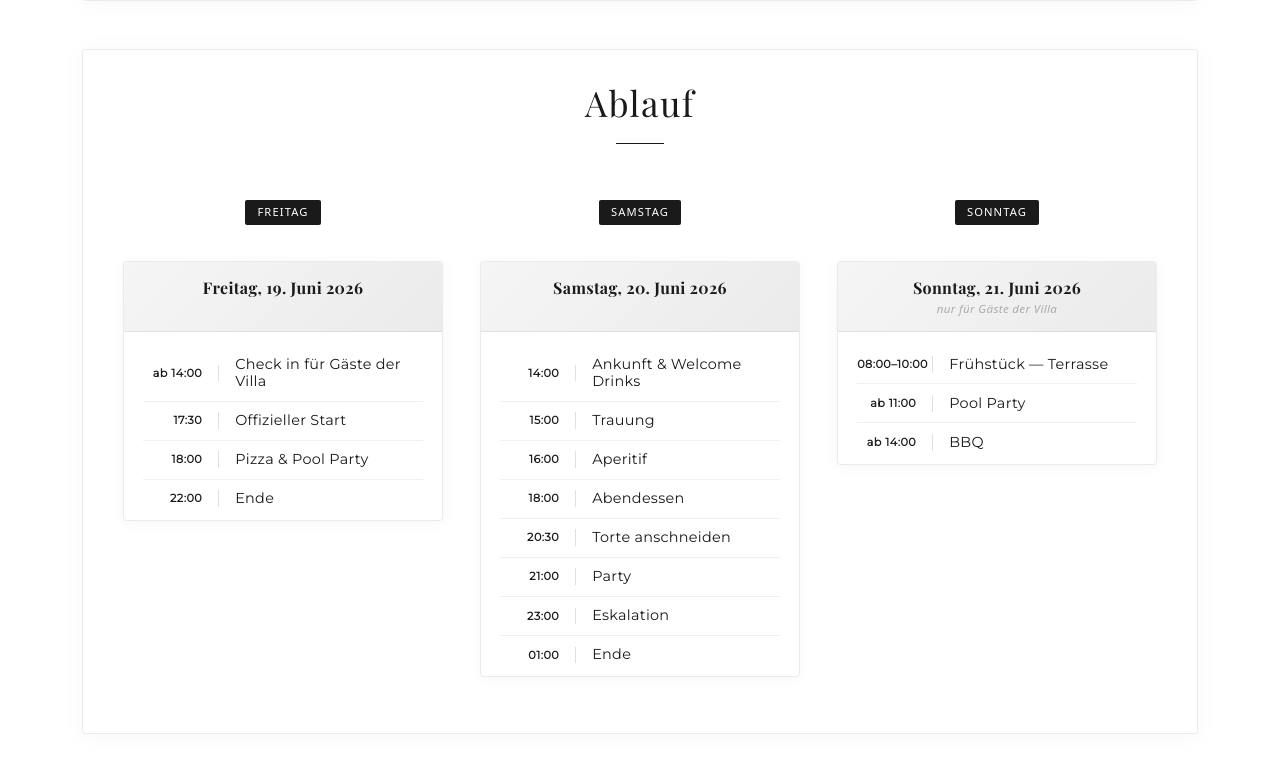
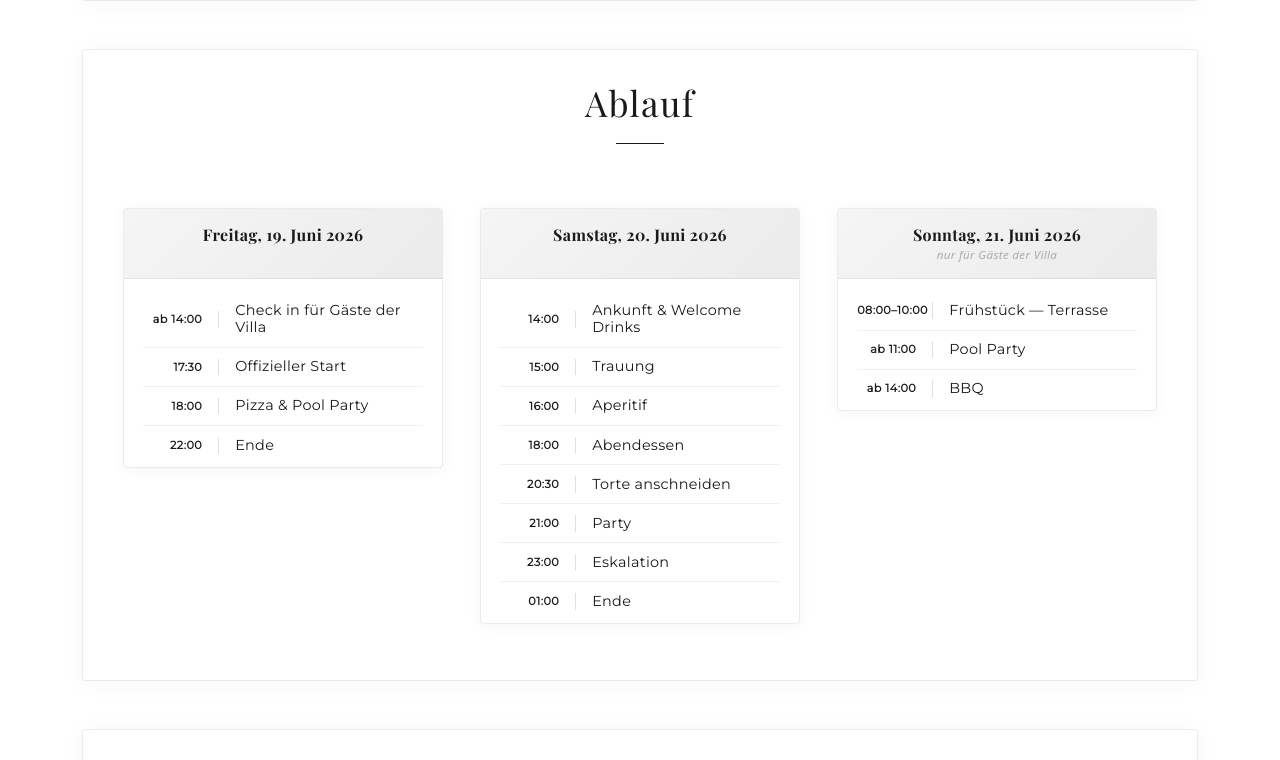
Before and after one commit to fredigee/hochzeit-website, a Flask app: page / in a window 1280 px wide. Shown: the part 1006-1766 px from the top of the page. Run offline with Flask 3, Linux system fonts and the light colour scheme; a user stored in the database is signed in; some libraries are stand-ins or nearby versions.

Commit message:
Remove redundant day badge from timeline; gray card header already shows the day and date

```diff
--- a/static/style.css
+++ b/static/style.css
@@ -466,13 +466,7 @@ nav ul li a:hover {
 }
 
 .timeline-marker {
-    position: relative;
-    z-index: 2;
-    text-align: center;
-    margin-bottom: 1.5rem;
-    display: flex;
-    flex-direction: column;
-    align-items: center;
+    display: none;
 }
 
 .timeline-icon {
```
